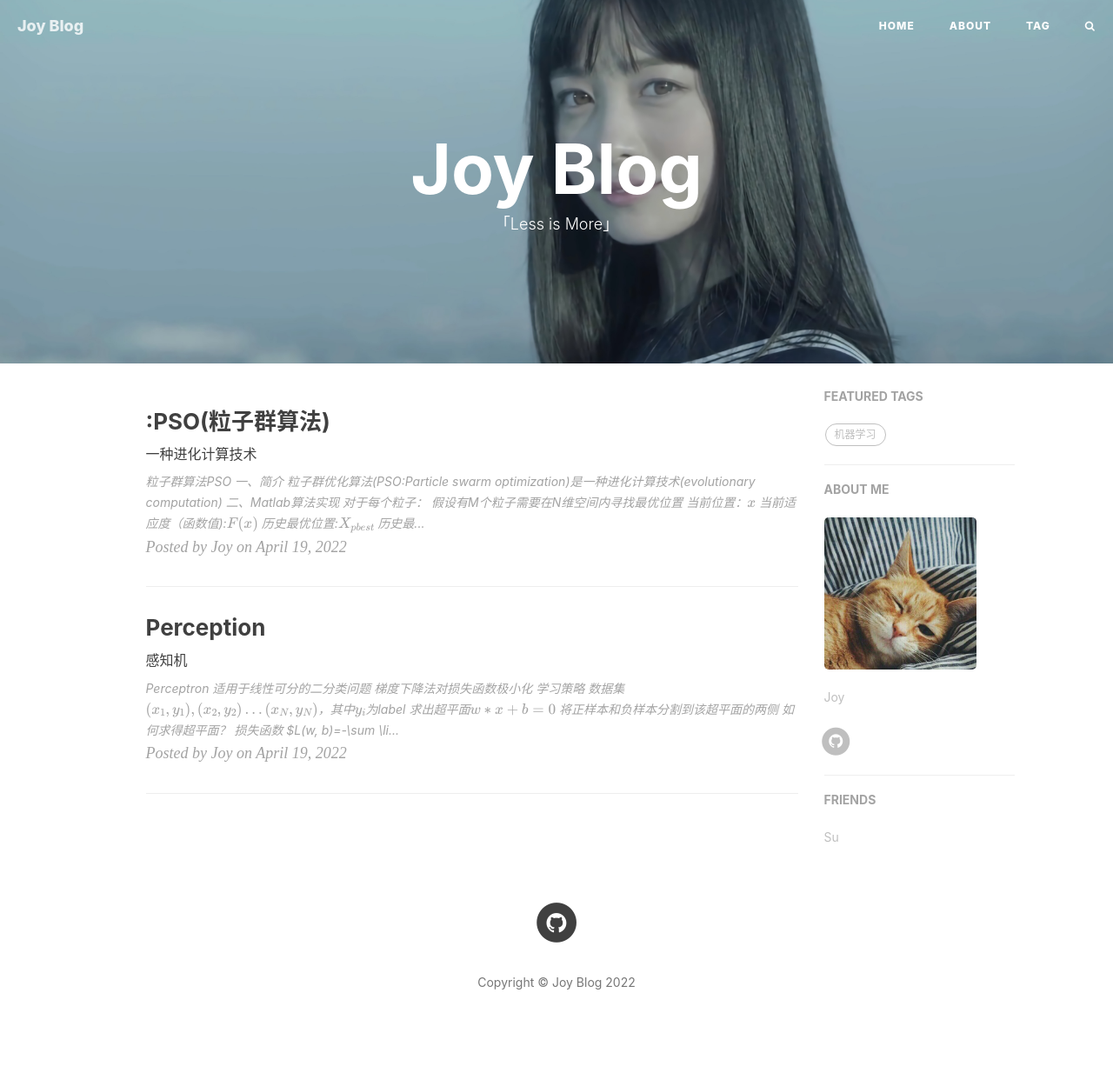
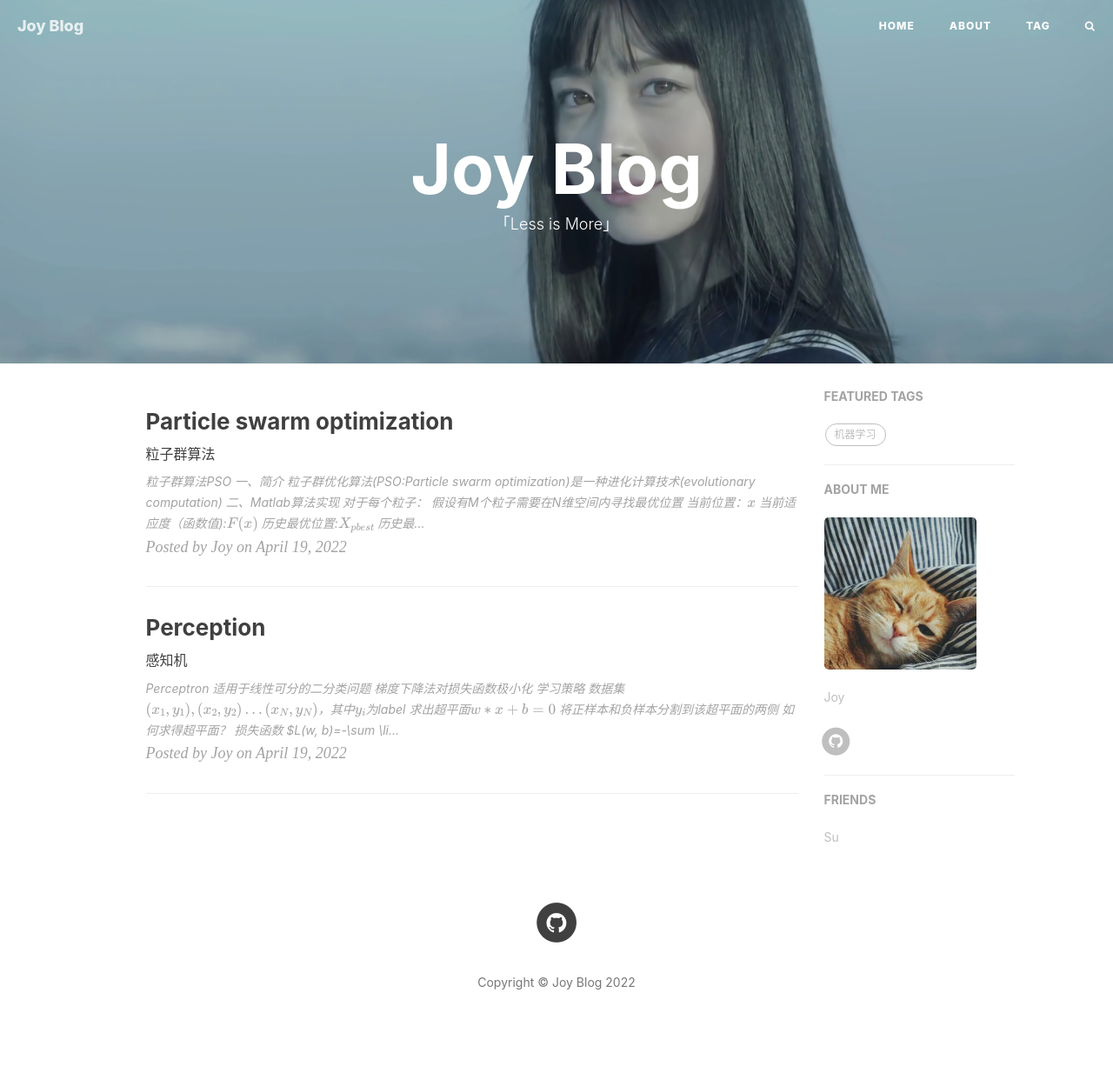
Before and after one commit to joyz121/joyz121.github.io, a Jekyll site: the page built from index.html, in a window 1280 px wide. Shown: the whole page at 87% size. Built offline with Jekyll 4.4.1, drawn with Linux system fonts in a browser that asks for light colours; nearby versions of some CDN libraries; formulas are drawn with MathJax 3; the list of posts is cut into pages by our own code; comment, search, counter and statistics services are not loaded.

Commit message:
文件修改

```diff
--- a/_posts/2022-4-19-pso.md
+++ b/_posts/2022-4-19-pso.md
@@ -1,7 +1,7 @@
 ---
 layout: post
-title: ":PSO(粒子群算法)"
-subtitle: "一种进化计算技术"
+title: "Particle swarm optimization"
+subtitle: "粒子群算法"
 author: "Joy"
 header-img: "img/post-bg-pso.jpg"
 header-mask: 0.2
```
